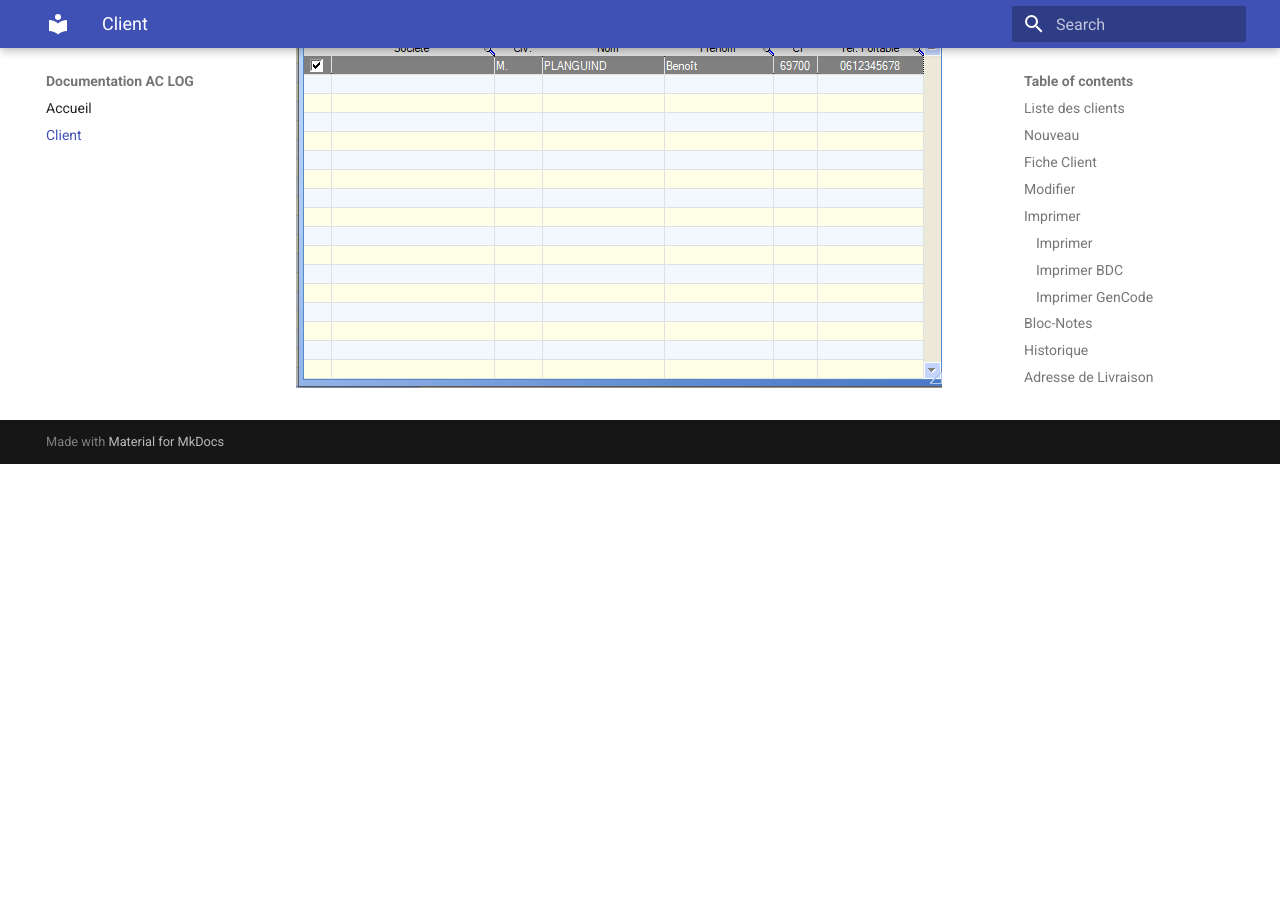
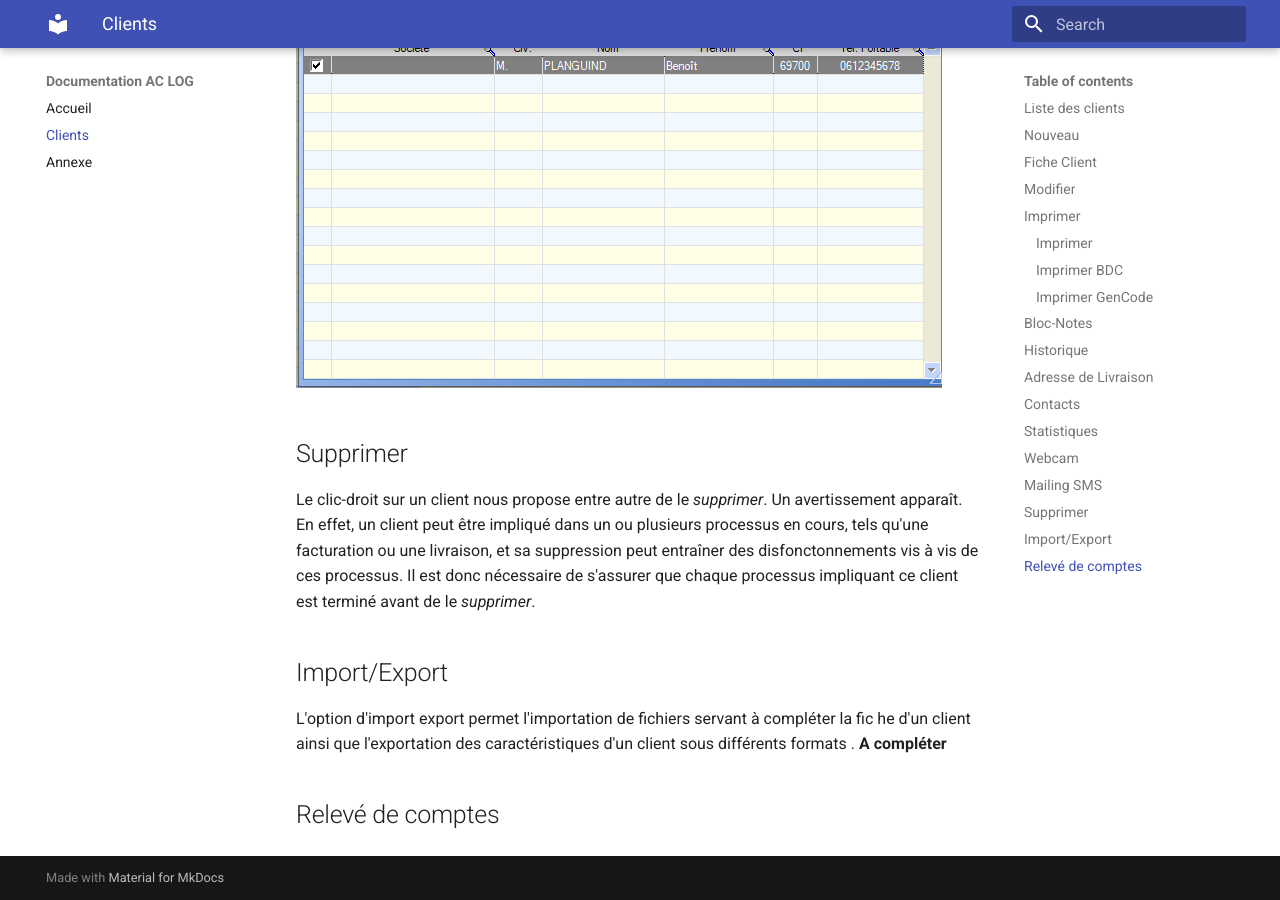
Before and after one commit to arthur-dubaj2/docACLOG, an MkDocs documentation site: the page built from docs/clients.md, in a window 1280 px wide and 900 px high, scrolled down 8924 px. Built offline with MkDocs 1.6.1 and Material for MkDocs 9.7.7, drawn with Linux system fonts in a browser that asks for light colours; before the commit the page ends 9388 px from its top, so only the background shows below that.

Commit message:
debut annexe et maj clients pour rendu mkdocs 03_06

```diff
--- a/docs/clients.md
+++ b/docs/clients.md
@@ -12,16 +12,16 @@ A l'ouverture, le menu clients affiche un tableau listant les différents client
 
 La page ainsi ouverte donne accès à une liste de fonctionnalités plus ou moins complexes :
 
-- [Nouveau](## Nouveau)
-- [Modifier](##Modifier)
-- [Imprimer](##imprimer)
-- [Bloc-Notes](##bloc-notes)
-- [Historique](##historique)
-- [Adresse de livraison](##adresse de livraison)
-- [Contacts](##contacts)
-- [Statistiques](##statistiques)
-- [Webcam](##webcam)
-- [Mailing SMS](##mailing SMS)
+- [Nouveau](#nouveau)
+- [Modifier](#modifier)
+- [Imprimer](#imprimer)
+- [Bloc-Notes](#bloc-notes)
+- [Historique](#historique)
+- [Adresse de livraison](#adresse-de-livraison)
+- [Contacts](#contacts)
+- [Statistiques](#statistiques)
+- [Webcam](#webcam)
+- [Mailing SMS](#mailing-sms)
 
 Un double-clic sur un des clients donne accès à sa [Fiche Client](##fiche client).
 
@@ -124,7 +124,7 @@ Un clic sur le bouton  _Imprimer BDC_ nous permet de choisir les dates de dépar
 
 ## Bloc-Notes
 
-L'outil _Bloc-Notes_ donne directement accès au bloc-notes de la [Fiche Client](##fiche client).
+L'outil _Bloc-Notes_ donne directement accès au bloc-notes de la [Fiche Client](#fiche-client).
 
 ![image-20250602161046878](img/image-20250602161046878.png)
 
@@ -170,7 +170,7 @@ Pour ajouter un contact relié à un client, il faut passer par l'onglet contact
 
 
 
-##Statistiques
+## Statistiques
 
 **A Completer**
 
@@ -189,3 +189,19 @@ Permet l'ajout d'une photo, via la webcam ou un import, associée à un client.
 Permet le lancement d'une campagne SMS pour les clients possèdant un numéro de téléphone enregistré.
 
 ![image-20250602163937911](img/image-20250602163937911.png)
+
+
+
+## Supprimer
+
+Le clic-droit sur un client nous propose entre autre de le _supprimer_. Un avertissement apparaît. En effet, un client peut être impliqué dans un ou plusieurs processus en cours, tels qu'une facturation ou une livraison, et sa suppression peut entraîner des disfonctonnements vis à vis de ces processus. Il est donc nécessaire de s'assurer que chaque processus impliquant ce client est terminé avant de le _supprimer_.
+
+
+
+## Import/Export
+
+L'option d'import export permet l'importation de fichiers servant à compléter la fic he d'un client ainsi que l'exportation des caractéristiques d'un client sous différents formats . **A compléter**
+
+
+
+## Relevé de comptes
--- a/mkdocs.yml
+++ b/mkdocs.yml
@@ -3,4 +3,5 @@ theme:
   name: material
 nav:
   - Accueil: index.md
-  - Client : clients.md
+  - Clients : clients.md
+  - Annexe : annexe.md
```
Also changed, not shown: docs/annexe.md (added, +75 -0 lines).
